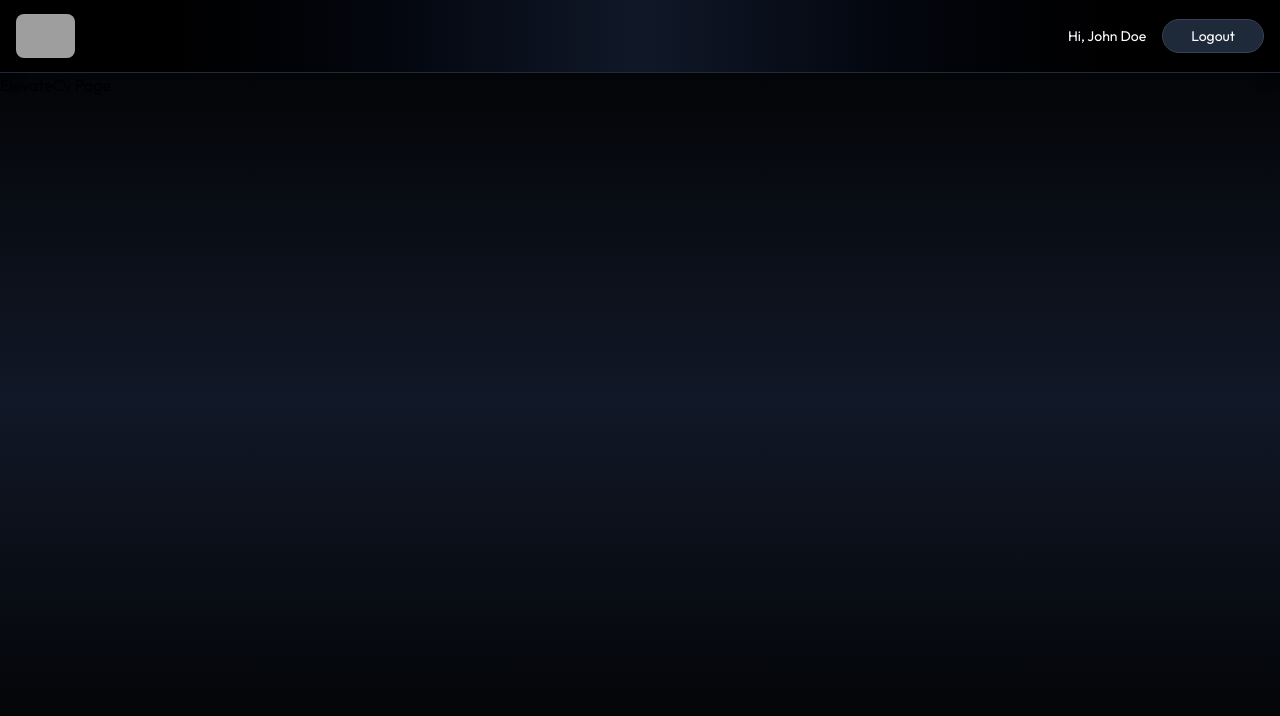
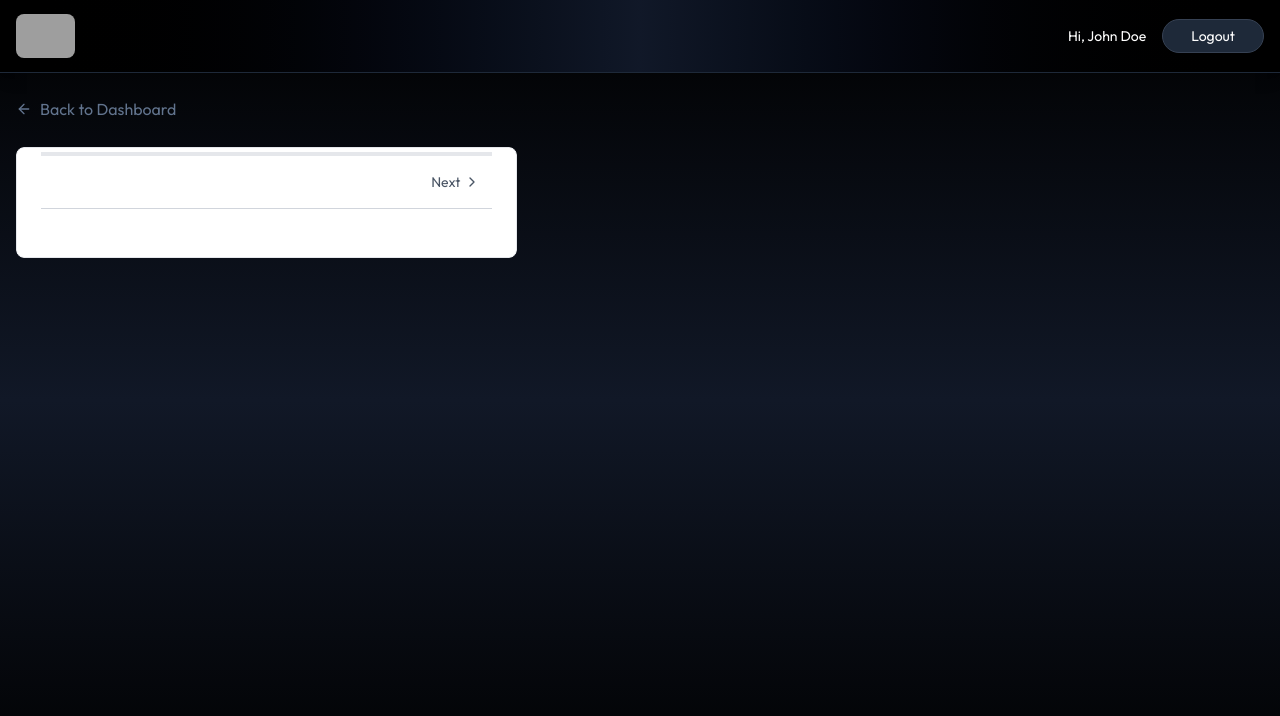
Before and after one commit to Prakhar057/ElevateCV, a React (Vite) app in the folder client/: page /app/builder/1 in a window 1280 px wide. Shown: the top 716 px of the page. Built offline with nearby package versions, Linux system fonts and the light colour scheme; grey boxes are pictures that could not be loaded; a web font is replaced by a local one.

Commit message:
making resumeBuilder Page

```diff
--- a/client/src/App.jsx
+++ b/client/src/App.jsx
@@ -6,6 +6,7 @@
 import ElevateCv from "./Pages/ElevateCv";
 import Preview from "./Pages/Preview";
 import Login from "./Pages/Login";
+import ResumeBuilder from "./Pages/ResumeBuilder";
 
 function App() {
   return (
@@ -14,7 +15,7 @@
         <Route path="/" element={<Home />} />
         <Route path="app" element={<Layout />}>
           <Route index element={<Dashboard />} />
-          <Route path="builder/:resumeId" element={<ElevateCv />} />
+          <Route path="builder/:resumeId" element={<ResumeBuilder />} />
         </Route>
         <Route path="view/:resumeId" element={<Preview/>}/>
         <Route path="login" element={<Login/>}/>
--- /dev/null
+++ b/client/src/Pages/ResumeBuilder.jsx
@@ -0,0 +1,151 @@
+import React, { useEffect, useState } from "react";
+import { Link, useParams } from "react-router-dom";
+import { dummyResumeData } from "../assets/assets";
+import {
+  ArrowLeft,
+  Briefcase,
+  ChevronLeft,
+  ChevronRight,
+  FileText,
+  FolderIcon,
+  GraduationCap,
+  Sparkles,
+  User,
+} from "lucide-react";
+
+const ResumeBuilder = () => {
+  const { resumeId } = useParams();
+  const [resumeData, setResumeData] = useState({
+    _id: "",
+    title: "",
+    personal_info: {},
+    professional_summary: "",
+    experience: [],
+    education: [],
+    project: [],
+    skills: [],
+    template: "classic",
+    accent_color: "#3B82F6",
+    public: false,
+  });
+
+  const loadExistingResume = async () => {
+    const resume = dummyResumeData.find((resume) => resume._id === resumeId);
+    if (resume) {
+      setResumeData(resume);
+      document.title = resume.title;
+    }
+  };
+
+  const [activeSectionIndex, setActiveSectionIndex] = useState(0);
+  const [removeBackground, setRemoveBackground] = useState(false);
+  const sections = [
+    {
+      id: "personal",
+      name: "Personal Info",
+      icon: User,
+    },
+    {
+      id: "summary",
+      name: "Summary",
+      icon: FileText,
+    },
+    {
+      id: "experience",
+      name: "Experience",
+      icon: Briefcase,
+    },
+    {
+      id: "education",
+      name: "Education",
+      icon: GraduationCap,
+    },
+    {
+      id: "projects",
+      name: "Projects",
+      icon: FolderIcon,
+    },
+    {
+      id: "skills",
+      name: "Skills",
+      icon: Sparkles,
+    },
+  ];
+
+  const activeSection = sections[activeSectionIndex];
+
+  useEffect(() => {
+    loadExistingResume();
+  }, []);
+
+  return (
+    <div>
+      <div className="max-w-7xl mx-auto px-4 py-6">
+        <Link
+          to={"/app"}
+          className="inline-flex gap-2 items-center text-slate-500 hover:text-slate-700 transition-all"
+        >
+          <ArrowLeft className="size-4" />
+          Back to Dashboard
+        </Link>
+      </div>
+      <div className="max-w-7xl mx-auto px-4 pb-8">
+        <div className="grid lg:grid-cols-12 gap-8">
+          {/* Left Panel - Form */}
+          <div className="relative lg:col-span-5 rounded-lg overflow-hidden">
+            <div className="bg-white rounded-lg shadow-sm border border-gray-200 p-6 pt-1">
+              {/* Progress bar using activeSectionIndex */}
+              <hr className="abosolute top-0 left-0 right-0 border-2 border-gray-200" />
+              <hr
+                className="absolute top-0 left-0 h-1 bg-gradient-to-r from-green-500 to green-600 border-none transition-all duration-2000"
+                style={{
+                  width: `${
+                    (activeSectionIndex * 100) / (sections.length - 1)
+                  }%`,
+                }}
+              />
+              {/* Section Navigation */}
+              <div className="flex justify-between items-center mb-6 border-b border-gray-300 py-1">
+                <div className=""></div>
+                <div className="flex items-center">
+                  {activeSectionIndex !== 0 && (
+                    <button
+                      onClick={() =>
+                        setActiveSectionIndex((prevIndex) =>
+                          Math.max(prevIndex - 1, 0)
+                        )
+                      }
+                      className="flex items-center gap-1 p-3 rounded-lg text-sm font-medium text-gray-600 hover:bg-gray-50 transition-all"
+                      disabled={activeSectionIndex === 0}
+                    >
+                      <ChevronLeft className="size-4" />
+                    </button>
+                  )}
+                    <button
+                      onClick={() =>
+                        setActiveSectionIndex((prevIndex) =>
+                          Math.min(prevIndex + 1, sections.length-1)
+                        )
+                      }
+                      className={` flex items-center gap-1 p-3 rounded-lg text-sm font-medium text-gray-600 hover:bg-gray-50 transition-all ${activeSectionIndex === sections.length-1 && "opacity-50"}`} disabled={activeSectionIndex === sections.length-1}
+                    > Next
+                      <ChevronRight className="size-4" />
+                    </button>
+                </div>
+              </div>
+              {/* Form Content */}
+              <div  className="space-y-6">
+                {activeSection.id === 'personal' && (
+                    <div></div>
+                )}
+              </div>
+            </div>
+          </div>
+          {/* Right Panel - Preview */}
+        </div>
+      </div>
+    </div>
+  );
+};
+
+export default ResumeBuilder;
```
Also changed, not shown: client/src/components/PersonalInfoForm.jsx (added).
